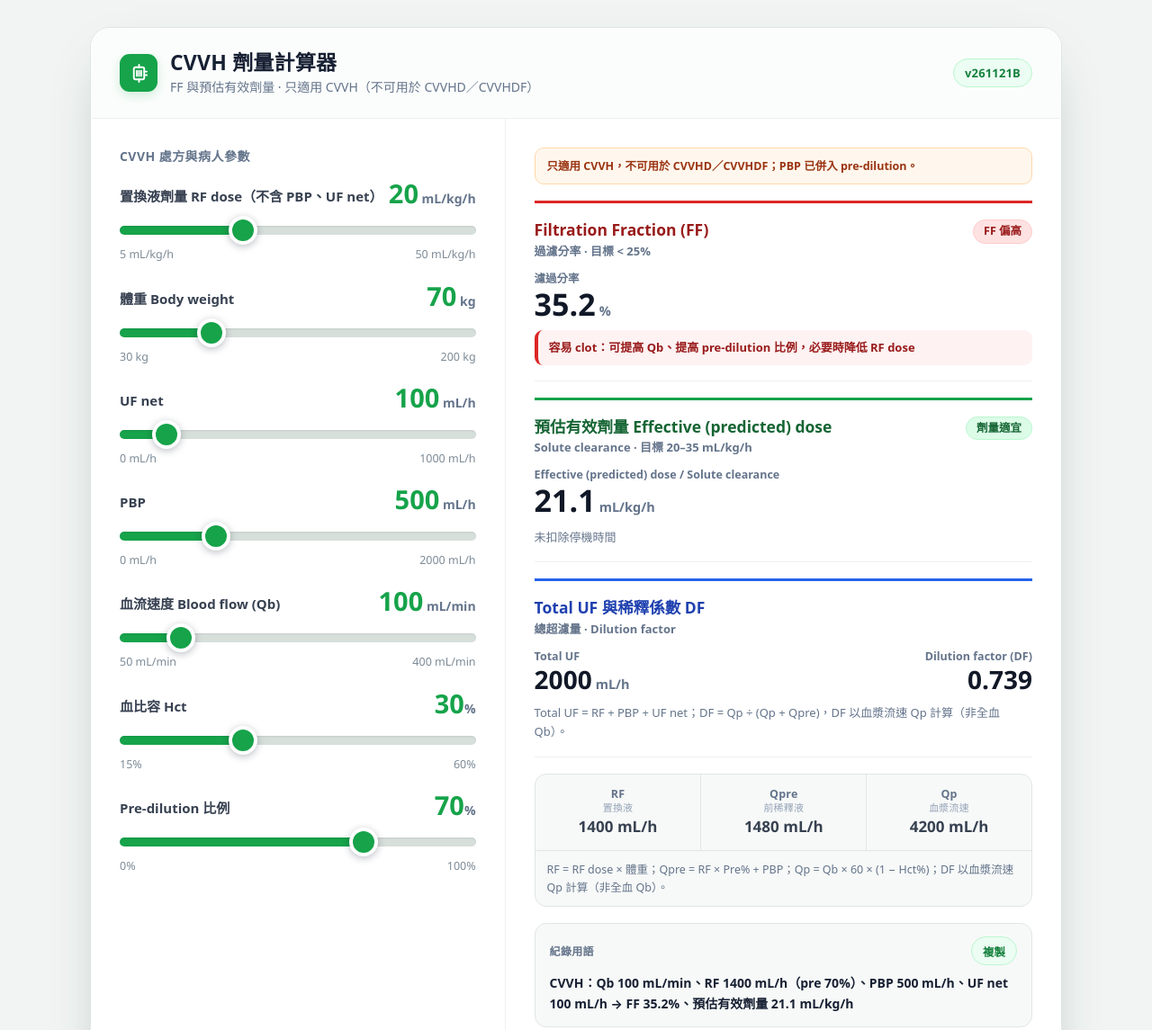
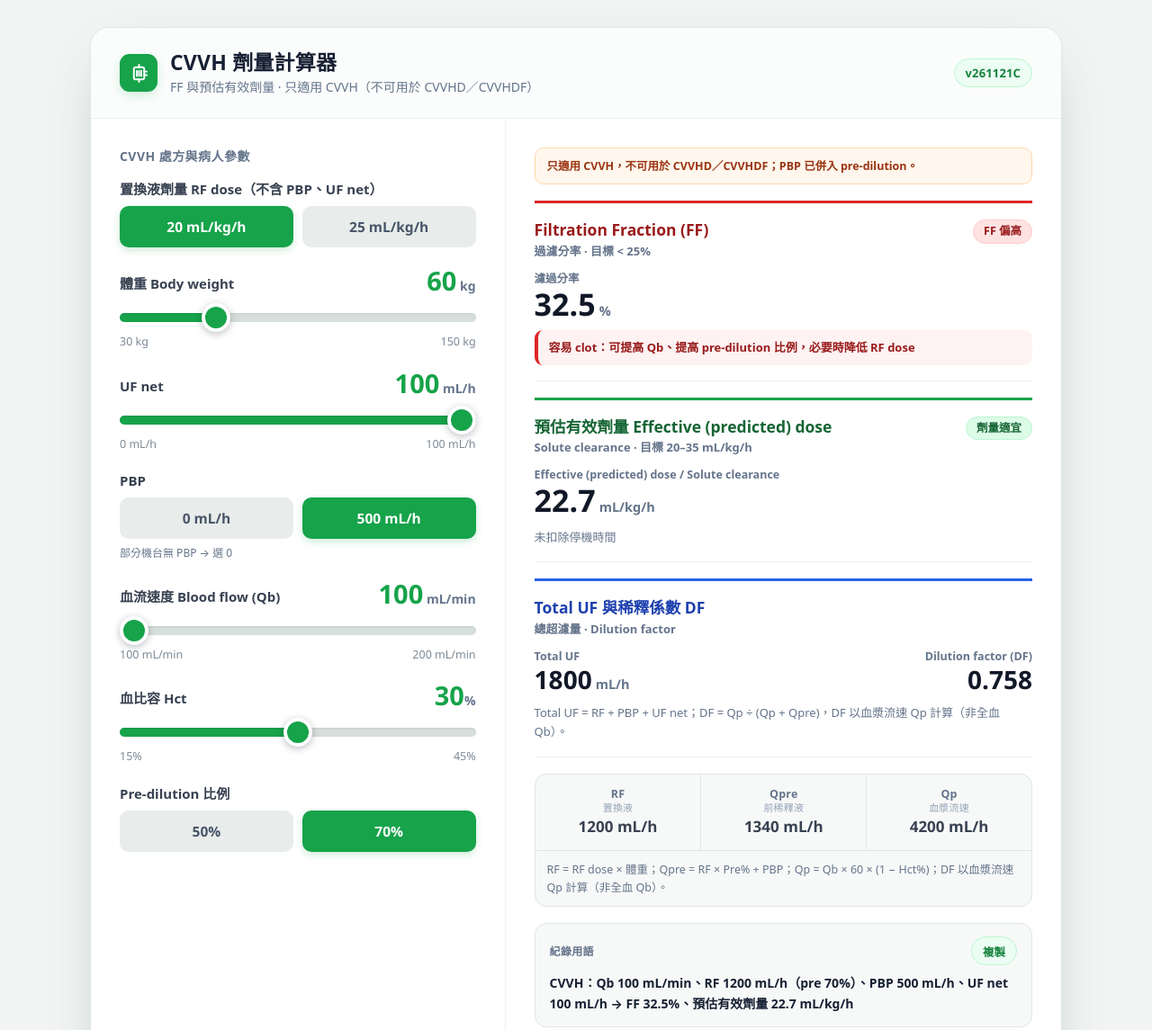
Before and after one commit to yintinglin/crrt, a plain HTML site: page index.html in a window 1280 px wide. Shown: the top 1145 px of the page at 90% size. Drawn offline with Linux system fonts and the light colour scheme.

Commit message:
v261121C: input options

```diff
--- a/index.html
+++ b/index.html
@@ -6,7 +6,7 @@
   <meta name="color-scheme" content="light">
   <meta name="theme-color" content="#16a34a">
   <meta name="description" content="CVVH 劑量計算器：依置換液劑量（RF dose）、體重、UF net、PBP、血流速度 Qb、Hct 與 pre-dilution 比例，計算 Filtration Fraction（FF）、稀釋係數 DF 與預估有效劑量。">
-  <title>CVVH 劑量計算器 v261121B</title>
+  <title>CVVH 劑量計算器 v261121C</title>
   <style>
     :root {
       --green: #16a34a;
@@ -154,10 +154,60 @@
       letter-spacing: 0.45px;
     }
 
+    .toggle-button:focus-visible,
     input[type="range"]:focus-visible,
     .copy-btn:focus-visible {
       outline: 3px solid rgba(37, 99, 235, 0.28);
       outline-offset: 3px;
+    }
+
+    .toggle-field { margin-bottom: 20px; }
+    .toggle-field:last-child { margin-bottom: 0; }
+
+    .toggle-label {
+      display: block;
+      margin-bottom: 8px;
+      color: var(--text);
+      font-size: 14.5px;
+      line-height: 1.4;
+      font-weight: 700;
+    }
+
+    .toggle-switch {
+      display: grid;
+      grid-template-columns: 1fr 1fr;
+      gap: 9px;
+    }
+
+    .toggle-button {
+      min-height: 44px;
+      padding: 9px 10px;
+      border: 1px solid transparent;
+      border-radius: 10px;
+      color: #475569;
+      background: #e8ecea;
+      font-family: var(--numeric-font);
+      font-size: 15px;
+      font-weight: 700;
+      font-variant-numeric: tabular-nums;
+      cursor: pointer;
+      transition: background-color 140ms ease, color 140ms ease, border-color 140ms ease, box-shadow 140ms ease;
+    }
+
+    .toggle-button[aria-pressed="true"] {
+      color: #fff;
+      background: var(--green);
+      box-shadow: 0 3px 9px rgba(22, 163, 74, 0.22);
+    }
+
+    .toggle-button:hover { border-color: #c8d2cd; }
+    .toggle-button[aria-pressed="true"]:hover { border-color: #15803d; }
+
+    .toggle-note {
+      margin: 7px 0 0;
+      color: var(--muted);
+      font-size: 12px;
+      line-height: 1.45;
     }
 
     .range-field { margin-bottom: 20px; }
@@ -636,6 +686,10 @@
       .results { padding: 32px; }
 
       .section-label { margin-bottom: 16px; font-size: 14px; }
+      .toggle-field { margin-bottom: 22px; }
+      .toggle-label { font-size: 15px; }
+      .toggle-switch { gap: 10px; }
+      .toggle-button { min-height: 46px; font-size: 15.5px; }
       .range-field { margin-bottom: 22px; }
       .range-heading label { font-size: 15px; }
       .range-value { font-size: 29px; }
@@ -685,6 +739,8 @@
       .version-badge { font-size: 13px; }
       .controls,
       .results { padding: 28px 30px; }
+      .toggle-label { font-size: 15px; }
+      .toggle-button { min-height: 46px; font-size: 15.5px; }
       .range-heading label { font-size: 15px; }
       .range-value { font-size: 28px; }
       .metric-value { font-size: 32px; }
@@ -708,6 +764,7 @@
       .subtitle { font-size: 12.5px; }
       .version-badge { padding: 4px 9px; font-size: 12px; }
       .controls, .results { padding: 20px 18px; }
+      .toggle-label { font-size: 14px; }
       .range-heading label { font-size: 14px; }
       .range-value { font-size: 24px; }
       .range-value .unit { font-size: 12.5px; }
@@ -745,33 +802,30 @@
             <p class="subtitle">FF 與預估有效劑量 · 只適用 CVVH（不可用於 CVVHD／CVVHDF）</p>
           </div>
         </div>
-        <span class="version-badge" aria-label="版本 v261121B">v261121B</span>
+        <span class="version-badge" aria-label="版本 v261121C">v261121C</span>
       </header>
 
       <div class="workspace">
         <section class="controls" aria-label="CVVH 設定參數">
           <span class="section-label">CVVH 處方與病人參數</span>
 
-          <div class="range-field">
-            <div class="range-heading">
-              <label for="dose-slider">置換液劑量 RF dose（不含 PBP、UF net）</label>
-              <output class="range-value" for="dose-slider" aria-live="polite"><span id="dose-val">20</span><span class="unit"> mL/kg/h</span></output>
+          <div class="toggle-field">
+            <span class="toggle-label">置換液劑量 RF dose（不含 PBP、UF net）</span>
+            <div class="toggle-switch" role="group" aria-label="置換液劑量 RF dose（不含 PBP、UF net）">
+              <button type="button" id="dose-20" class="toggle-button" aria-pressed="true">20 mL/kg/h</button>
+              <button type="button" id="dose-25" class="toggle-button" aria-pressed="false">25 mL/kg/h</button>
             </div>
-            <div class="range-control">
-              <input type="range" id="dose-slider" min="5" max="50" value="20" step="0.5" aria-label="置換液劑量 RF dose（不含 PBP、UF net），mL/kg/h">
-            </div>
-            <div class="range-scale" aria-hidden="true"><span>5 mL/kg/h</span><span>50 mL/kg/h</span></div>
           </div>
 
           <div class="range-field">
             <div class="range-heading">
               <label for="weight-slider">體重 Body weight</label>
-              <output class="range-value" for="weight-slider" aria-live="polite"><span id="weight-val">70</span><span class="unit"> kg</span></output>
+              <output class="range-value" for="weight-slider" aria-live="polite"><span id="weight-val">60</span><span class="unit"> kg</span></output>
             </div>
             <div class="range-control">
-              <input type="range" id="weight-slider" min="30" max="200" value="70" step="1" aria-label="體重 Body weight，公斤">
+              <input type="range" id="weight-slider" min="30" max="150" value="60" step="1" aria-label="體重 Body weight，公斤">
             </div>
-            <div class="range-scale" aria-hidden="true"><span>30 kg</span><span>200 kg</span></div>
+            <div class="range-scale" aria-hidden="true"><span>30 kg</span><span>150 kg</span></div>
           </div>
 
           <div class="range-field">
@@ -780,20 +834,18 @@
               <output class="range-value" for="ufnet-slider" aria-live="polite"><span id="ufnet-val">100</span><span class="unit"> mL/h</span></output>
             </div>
             <div class="range-control">
-              <input type="range" id="ufnet-slider" min="0" max="1000" value="100" step="10" aria-label="UF net，mL/h">
+              <input type="range" id="ufnet-slider" min="0" max="100" value="100" step="10" aria-label="UF net，mL/h">
             </div>
-            <div class="range-scale" aria-hidden="true"><span>0 mL/h</span><span>1000 mL/h</span></div>
+            <div class="range-scale" aria-hidden="true"><span>0 mL/h</span><span>100 mL/h</span></div>
           </div>
 
-          <div class="range-field">
-            <div class="range-heading">
-              <label for="pbp-slider">PBP</label>
-              <output class="range-value" for="pbp-slider" aria-live="polite"><span id="pbp-val">500</span><span class="unit"> mL/h</span></output>
+          <div class="toggle-field">
+            <span class="toggle-label">PBP</span>
+            <div class="toggle-switch" role="group" aria-label="PBP">
+              <button type="button" id="pbp-0" class="toggle-button" aria-pressed="false">0 mL/h</button>
+              <button type="button" id="pbp-500" class="toggle-button" aria-pressed="true">500 mL/h</button>
             </div>
-            <div class="range-control">
-              <input type="range" id="pbp-slider" min="0" max="2000" value="500" step="10" aria-label="PBP，mL/h">
-            </div>
-            <div class="range-scale" aria-hidden="true"><span>0 mL/h</span><span>2000 mL/h</span></div>
+            <p class="toggle-note">部分機台無 PBP → 選 0</p>
           </div>
 
           <div class="range-field">
@@ -802,9 +854,9 @@
               <output class="range-value" for="qb-slider" aria-live="polite"><span id="qb-val">100</span><span class="unit"> mL/min</span></output>
             </div>
             <div class="range-control">
-              <input type="range" id="qb-slider" min="50" max="400" value="100" step="5" aria-label="血流速度 Blood flow Qb，mL/min">
+              <input type="range" id="qb-slider" min="100" max="200" value="100" step="5" aria-label="血流速度 Blood flow Qb，mL/min">
             </div>
-            <div class="range-scale" aria-hidden="true"><span>50 mL/min</span><span>400 mL/min</span></div>
+            <div class="range-scale" aria-hidden="true"><span>100 mL/min</span><span>200 mL/min</span></div>
           </div>
 
           <div class="range-field">
@@ -813,20 +865,17 @@
               <output class="range-value" for="hct-slider" aria-live="polite"><span id="hct-val">30</span><span class="unit">%</span></output>
             </div>
             <div class="range-control">
-              <input type="range" id="hct-slider" min="15" max="60" value="30" step="1" aria-label="血比容 Hct，百分比">
+              <input type="range" id="hct-slider" min="15" max="45" value="30" step="1" aria-label="血比容 Hct，百分比">
             </div>
-            <div class="range-scale" aria-hidden="true"><span>15%</span><span>60%</span></div>
+            <div class="range-scale" aria-hidden="true"><span>15%</span><span>45%</span></div>
           </div>
 
-          <div class="range-field">
-            <div class="range-heading">
-              <label for="pre-slider">Pre-dilution 比例</label>
-              <output class="range-value" for="pre-slider" aria-live="polite"><span id="pre-val">70</span><span class="unit">%</span></output>
+          <div class="toggle-field">
+            <span class="toggle-label">Pre-dilution 比例</span>
+            <div class="toggle-switch" role="group" aria-label="Pre-dilution 比例">
+              <button type="button" id="pre-50" class="toggle-button" aria-pressed="false">50%</button>
+              <button type="button" id="pre-70" class="toggle-button" aria-pressed="true">70%</button>
             </div>
-            <div class="range-control">
-              <input type="range" id="pre-slider" min="0" max="100" value="70" step="1" aria-label="Pre-dilution 比例，百分比">
-            </div>
-            <div class="range-scale" aria-hidden="true"><span>0%</span><span>100%</span></div>
           </div>
         </section>
 
@@ -847,7 +896,7 @@
               <div class="dose-values">
                 <div class="dose-metric">
                   <span class="metric-label">濾過分率</span>
-                  <span class="metric-value"><span id="ff-val">35.2</span><span class="metric-unit">%</span></span>
+                  <span class="metric-value"><span id="ff-val">32.5</span><span class="metric-unit">%</span></span>
                 </div>
               </div>
               <p id="ff-hint" class="dose-hint is-red">容易 clot：可提高 Qb、提高 pre-dilution 比例，必要時降低 RF dose</p>
@@ -864,7 +913,7 @@
               <div class="dose-values">
                 <div class="dose-metric">
                   <span class="metric-label">Effective (predicted) dose / Solute clearance</span>
-                  <span class="metric-value"><span id="clearance-val">21.1</span><span class="metric-unit">mL/kg/h</span></span>
+                  <span class="metric-value"><span id="clearance-val">22.7</span><span class="metric-unit">mL/kg/h</span></span>
                 </div>
               </div>
               <p id="dose-hint" class="dose-hint is-amber" hidden></p>
@@ -881,11 +930,11 @@
               <div class="dose-values dose-two">
                 <div class="dose-metric">
                   <span class="metric-label">Total UF</span>
-                  <span class="metric-value"><span id="total-uf-val">2000</span><span class="metric-unit">mL/h</span></span>
+                  <span class="metric-value"><span id="total-uf-val">1800</span><span class="metric-unit">mL/h</span></span>
                 </div>
                 <div class="dose-metric">
                   <span class="metric-label">Dilution factor (DF)</span>
-                  <span class="metric-value" id="df-val">0.739</span>
+                  <span class="metric-value" id="df-val">0.758</span>
                 </div>
               </div>
               <p class="dose-detail">Total UF = RF + PBP + UF net；DF = Qp ÷ (Qp + Qpre)，DF 以血漿流速 Qp 計算（非全血 Qb）。</p>
@@ -895,11 +944,11 @@
               <div class="intermediates-grid">
                 <div class="intermediate-cell">
                   <div class="intermediate-name">RF <span class="intermediate-sub">置換液</span></div>
-                  <div class="intermediate-number" id="disp-rf">1400 mL/h</div>
+                  <div class="intermediate-number" id="disp-rf">1200 mL/h</div>
                 </div>
                 <div class="intermediate-cell">
                   <div class="intermediate-name">Qpre <span class="intermediate-sub">前稀釋液</span></div>
-                  <div class="intermediate-number" id="disp-qpre">1480 mL/h</div>
+                  <div class="intermediate-number" id="disp-qpre">1340 mL/h</div>
                 </div>
                 <div class="intermediate-cell">
                   <div class="intermediate-name">Qp <span class="intermediate-sub">血漿流速</span></div>
@@ -914,7 +963,7 @@
                 <span>紀錄用語</span>
                 <button type="button" class="copy-btn" id="copy-btn" aria-label="複製紀錄用語">複製</button>
               </div>
-              <p class="consult-text" id="consult-text">CVVH：Qb 100 mL/min、RF 1400 mL/h（pre 70%）、PBP 500 mL/h、UF net 100 mL/h → FF 35.2%、預估有效劑量 21.1 mL/kg/h</p>
+              <p class="consult-text" id="consult-text">CVVH：Qb 100 mL/min、RF 1200 mL/h（pre 70%）、PBP 500 mL/h、UF net 100 mL/h → FF 32.5%、預估有效劑量 22.7 mL/kg/h</p>
             </div>
           </div>
 
@@ -935,7 +984,7 @@
       <footer class="disclaimer">
         <p class="disclaimer-title">⚠️ 免責聲明 / Disclaimer</p>
         <p>本工具僅供醫療專業人員參考，不能取代臨床判斷；設定前請依院內 CRRT 規範確認。公式來源見下方參考資料。</p>
-        <p class="footer-version"><strong>版本：</strong>v261121B</p>
+        <p class="footer-version"><strong>版本：</strong>v261121C</p>
       </footer>
 
       <noscript><div class="noscript">此計算器需要啟用 JavaScript 才能更新計算結果。</div></noscript>
@@ -947,7 +996,7 @@
       'use strict';
 
       // ===== CVVH dosing core
-      const APP_VERSION = 'v261121B';
+      const APP_VERSION = 'v261121C';
       const CLOT_HINT = '容易 clot：可提高 Qb、提高 pre-dilution 比例，必要時降低 RF dose';
 
       function toFiniteNumber(value, fallback) {
@@ -1099,21 +1148,25 @@
       }
       // ===== end CVVH dosing core
 
+      function setGroupPressed(buttons, active) {
+        buttons.forEach(btn => btn.setAttribute('aria-pressed', btn === active ? 'true' : 'false'));
+      }
+
       const el = {
-        doseSlider: document.getElementById('dose-slider'),
+        dose20: document.getElementById('dose-20'),
+        dose25: document.getElementById('dose-25'),
         weightSlider: document.getElementById('weight-slider'),
         ufnetSlider: document.getElementById('ufnet-slider'),
-        pbpSlider: document.getElementById('pbp-slider'),
+        pbp0: document.getElementById('pbp-0'),
+        pbp500: document.getElementById('pbp-500'),
         qbSlider: document.getElementById('qb-slider'),
         hctSlider: document.getElementById('hct-slider'),
-        preSlider: document.getElementById('pre-slider'),
-        doseVal: document.getElementById('dose-val'),
+        pre50: document.getElementById('pre-50'),
+        pre70: document.getElementById('pre-70'),
         weightVal: document.getElementById('weight-val'),
         ufnetVal: document.getElementById('ufnet-val'),
-        pbpVal: document.getElementById('pbp-val'),
         qbVal: document.getElementById('qb-val'),
         hctVal: document.getElementById('hct-val'),
-        preVal: document.getElementById('pre-val'),
         errorBox: document.getElementById('error-box'),
         resultsValid: document.getElementById('results-valid'),
         ffCard: document.getElementById('ff-card'),
@@ -1133,14 +1186,17 @@
         copyBtn: document.getElementById('copy-btn')
       };
 
+      const state = {
+        dose: 20,
+        pbp: 500,
+        prePct: 70
+      };
+
       const sliders = [
-        { input: el.doseSlider, unit: 'mL/kg/h' },
         { input: el.weightSlider, unit: 'kg' },
         { input: el.ufnetSlider, unit: 'mL/h' },
-        { input: el.pbpSlider, unit: 'mL/h' },
         { input: el.qbSlider, unit: 'mL/min' },
-        { input: el.hctSlider, unit: '%' },
-        { input: el.preSlider, unit: '%' }
+        { input: el.hctSlider, unit: '%' }
       ];
 
       let lastConsult = '';
@@ -1159,13 +1215,13 @@
 
       function readInputs() {
         return {
-          dose: toFiniteNumber(el.doseSlider.value, NaN),
+          dose: state.dose,
           weightKg: toFiniteNumber(el.weightSlider.value, NaN),
           ufNet: toFiniteNumber(el.ufnetSlider.value, NaN),
-          pbp: toFiniteNumber(el.pbpSlider.value, NaN),
+          pbp: state.pbp,
           qb: toFiniteNumber(el.qbSlider.value, NaN),
           hct: toFiniteNumber(el.hctSlider.value, NaN),
-          prePct: toFiniteNumber(el.preSlider.value, NaN)
+          prePct: state.prePct
         };
       }
 
@@ -1195,13 +1251,10 @@
       function update() {
         const p = readInputs();
 
-        el.doseVal.textContent = Number.isFinite(p.dose) ? formatCleanNum(p.dose, 1) : '—';
         el.weightVal.textContent = Number.isFinite(p.weightKg) ? formatCleanNum(p.weightKg, 1) : '—';
         el.ufnetVal.textContent = Number.isFinite(p.ufNet) ? formatCleanNum(p.ufNet, 1) : '—';
-        el.pbpVal.textContent = Number.isFinite(p.pbp) ? formatCleanNum(p.pbp, 1) : '—';
         el.qbVal.textContent = Number.isFinite(p.qb) ? formatCleanNum(p.qb, 1) : '—';
         el.hctVal.textContent = Number.isFinite(p.hct) ? formatCleanNum(p.hct, 1) : '—';
-        el.preVal.textContent = Number.isFinite(p.prePct) ? formatCleanNum(p.prePct, 1) : '—';
         updateRangeFills();
 
         const r = computeCvvh(p);
@@ -1251,6 +1304,41 @@
         el.copyBtn.textContent = '複製';
       }
 
+      function bindToggleGroup(entries, onSelect) {
+        const buttons = entries.map(item => item.btn);
+        entries.forEach(({ btn, value }) => {
+          btn.addEventListener('click', () => {
+            onSelect(value);
+            setGroupPressed(buttons, btn);
+            update();
+          });
+        });
+      }
+
+      bindToggleGroup(
+        [
+          { btn: el.dose20, value: 20 },
+          { btn: el.dose25, value: 25 }
+        ],
+        value => { state.dose = value; }
+      );
+
+      bindToggleGroup(
+        [
+          { btn: el.pbp0, value: 0 },
+          { btn: el.pbp500, value: 500 }
+        ],
+        value => { state.pbp = value; }
+      );
+
+      bindToggleGroup(
+        [
+          { btn: el.pre50, value: 50 },
+          { btn: el.pre70, value: 70 }
+        ],
+        value => { state.prePct = value; }
+      );
+
       sliders.forEach(({ input }) => {
         input.addEventListener('input', update, { passive: true });
         input.addEventListener('change', update);
```
